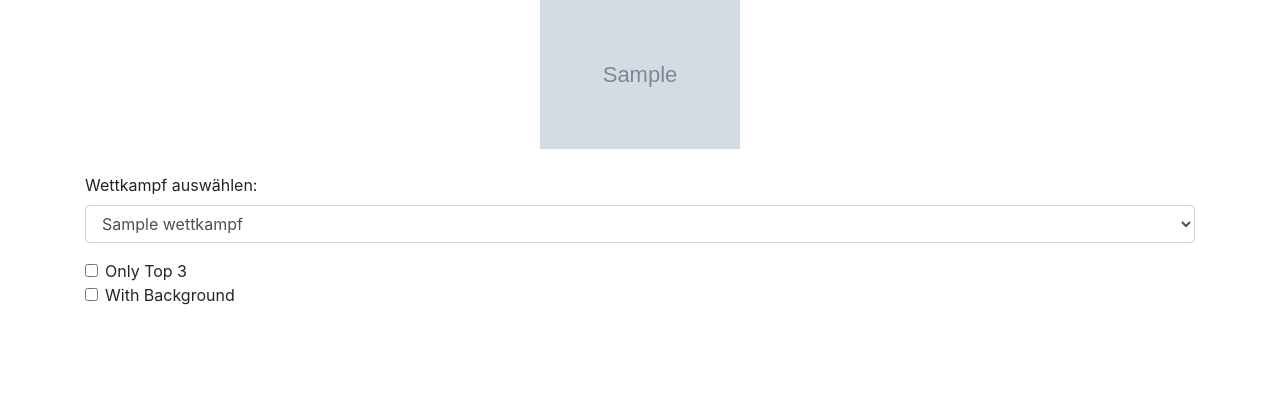
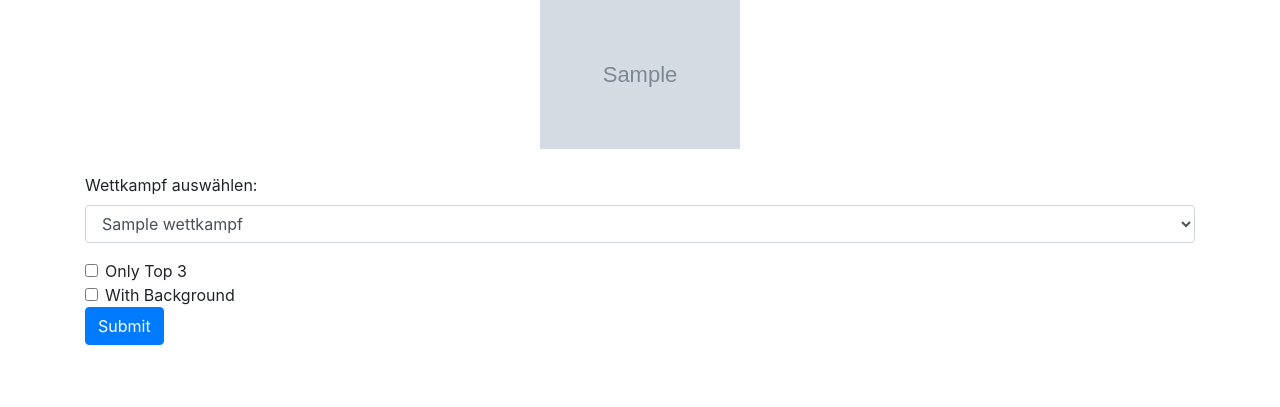
Before and after one commit to december-soul/TriA-Webserver, a Flask app: template templates/cert.html in a window 1280 px wide. Shown: the part 124-531 px from the top of the page. Run offline with Flask 3, Linux system fonts and the light colour scheme; the template is opened without the code that fills it: most values are stand-ins (such as "Sample title", 1, 10 or a date in 2020); grey boxes marked "Sample" are stand-in pictures; some libraries are stand-ins or nearby versions.

Commit message:
feat: Add submit button to the certification form in cert.html

```diff
--- a/templates/cert.html
+++ b/templates/cert.html
@@ -29,6 +29,7 @@
                 <input class="form-check-input" type="checkbox" id="withBackground" name="withBackground">
                 <label class="form-check-label" for="withBackground">With Background</label>
             </div>
+            <button type="submit" class="btn btn-primary">Submit</button>
         </form>
 
     </div>
```
